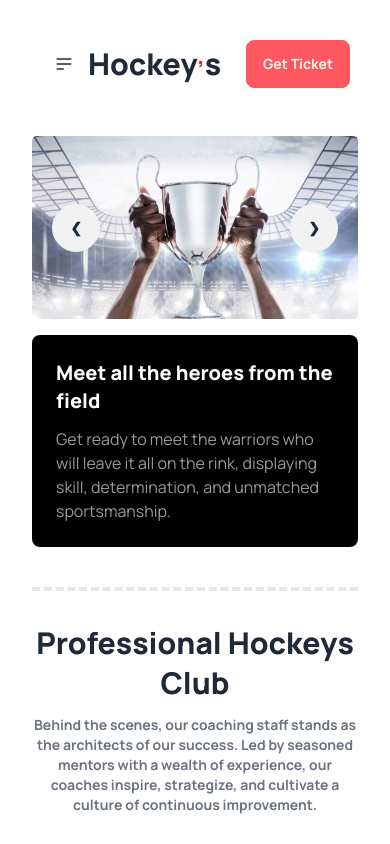
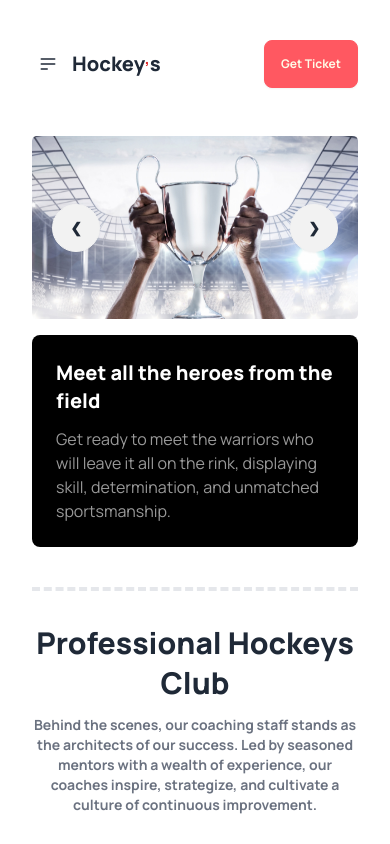
Before and after one commit to md-selim-dev/3rd-assignment, a plain HTML site: page index.html in a window 390 px wide. Shown: the top 844 px of the page. Drawn offline with nearby package versions, Linux system fonts and the light colour scheme.

Commit message:
Fixed a problem

```diff
--- a/index.html
+++ b/index.html
@@ -44,11 +44,11 @@
     <!-- ⋆ 𝐇𝐞𝐚𝐝𝐞𝐫 𝐒𝐞𝐜𝐭𝐢𝐨𝐧 𝐒𝐭𝐚𝐫𝐭  -->
     <header class="mx-8 mt-8 lg:mx-28 lg:mt-12">
       <!-- NavBar Section Start -->
-      <nav class="flex justify-center items-center">
+      <nav class="flex justify-between items-center">
         <div class="navbar bg-base-100">
-          <div class="md:hidden lg:hidden">
+          <div class="-ml-4 md:hidden lg:hidden">
             <div class="dropdown">
-              <div tabindex="0" role="button" class="btn btn-ghost btn-circle">
+              <div tabindex="0" role="button" class="btn btn-ghost btn-circle ">
                 <svg
                   xmlns="http://www.w3.org/2000/svg"
                   class="h-5 w-5"
@@ -77,7 +77,7 @@
             </div>
           </div>
           <div class="navbar-start">
-            <a class="text-3xl font-extrabold cursor-pointer"
+            <a class="text-xl md:text-3xl lg:text-3xl font-extrabold cursor-pointer"
               >Hockey<sup class="text-red-600">,</sup>s</a
             >
           </div>
@@ -107,7 +107,7 @@
                 />
               </svg>
             </button>
-            <button class="btn btn-error text-yellow-50">Get Ticket</button>
+            <button class="btn btn-error text-yellow-50 text-xs lg:text-sm -mr-2">Get Ticket</button>
           </div>
         </div>
       </nav>
```
